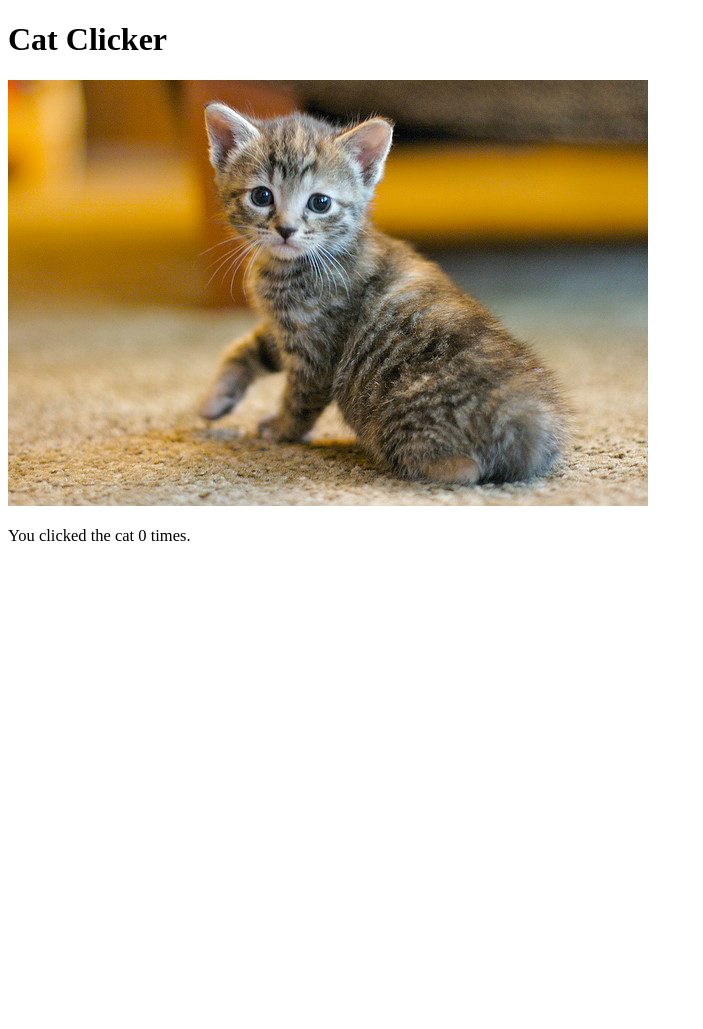
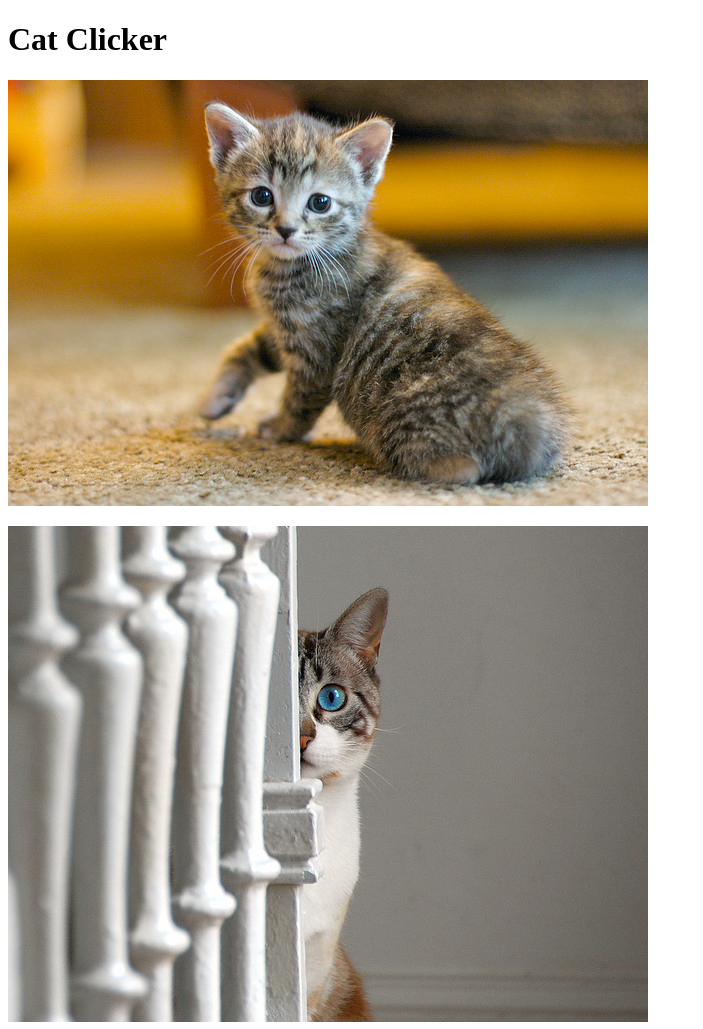
Before and after one commit to KeyserIsHere/KeyserIsHeree.github.io, a plain HTML site: page index.html in a window 1280 px wide. Shown: the whole page, without its empty margins (0-703 px from the left). Before the commit the page ends 800 px from the top, so only its background shows below. Drawn offline with nearby package versions, Linux system fonts and the light colour scheme.

Commit message:
Accept multiple cats
MEOW 🐱! Edited app.js to accept multiple cats using the Cat class (now we have Kimmy and Logan)

```diff
--- a/index.html
+++ b/index.html
@@ -8,8 +8,10 @@
 </head>
 <body>
     <h1>Cat Clicker</h1>
-    <img src="img/cat.jpg"></img>
-    <p id="counter"></p>
+
+	<div id="cats">
+
+	</div>
 
     <script src="http://code.jquery.com/jquery-1.12.4.min.js"></script>
     <script src="js/app.js"></script>
--- a/js/app.js
+++ b/js/app.js
@@ -1,17 +1,31 @@
-var count = 0;
+class Cat {
+    constructor(name, picture) {
+        let self = this;
 
-function update() {
-	var counter = $('#counter')
+        self.name = name;
+        self.picture = picture;
+        self.count = 0;
 
-	counter.text(`You clicked the cat ${count} times.`);
-	counter.css("font-size", "+=0.5");
+        let mainDiv = $('#cats');
+        let catDiv = $('<div></div>');
+
+        mainDiv.append(catDiv);
+
+        self.img = $(`<img src="${self.picture}">`);
+        catDiv.append(self.img);
+
+        self.counter = $('<p></p>');
+        catDiv.append(self.counter);
+
+        self.img.click(function () {
+            self.count++;
+            self.counter.text(`You clicked ${self.name} ${self.count} times.`);
+            self.counter.css("font-size", "+=0.5");
+        });
+    }
 }
 
-$(document).ready(function() {
-	update();
-
-	$('img').click(function() {
-		count++;
-		update();
-	});
+$(document).ready(function () {
+    new Cat('Kimmy', 'img/cat.jpg');
+    new Cat('Logan', 'img/cat2.jpg');
 });
```
Also changed, not shown: img/cat2.jpg (added), 1 other file.
